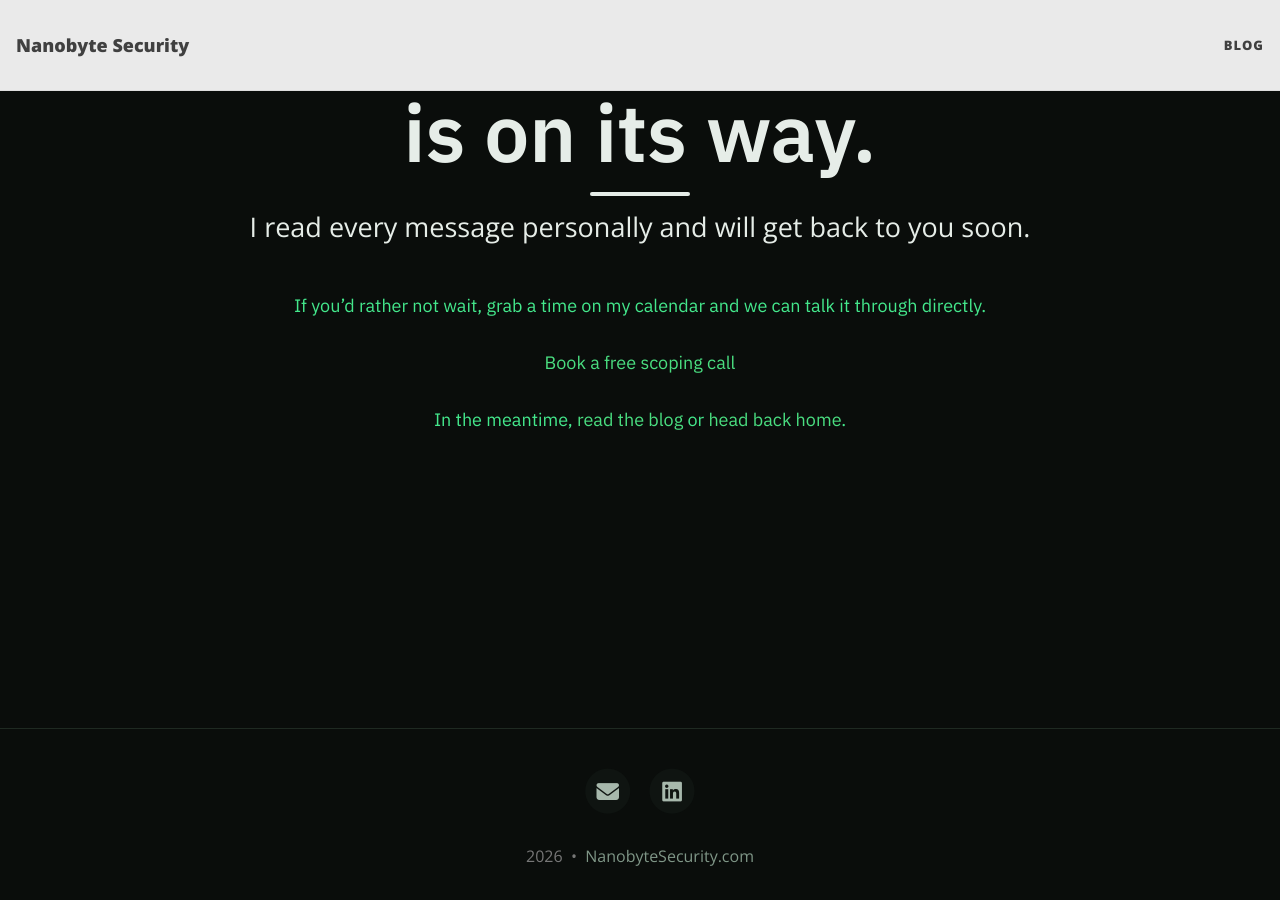
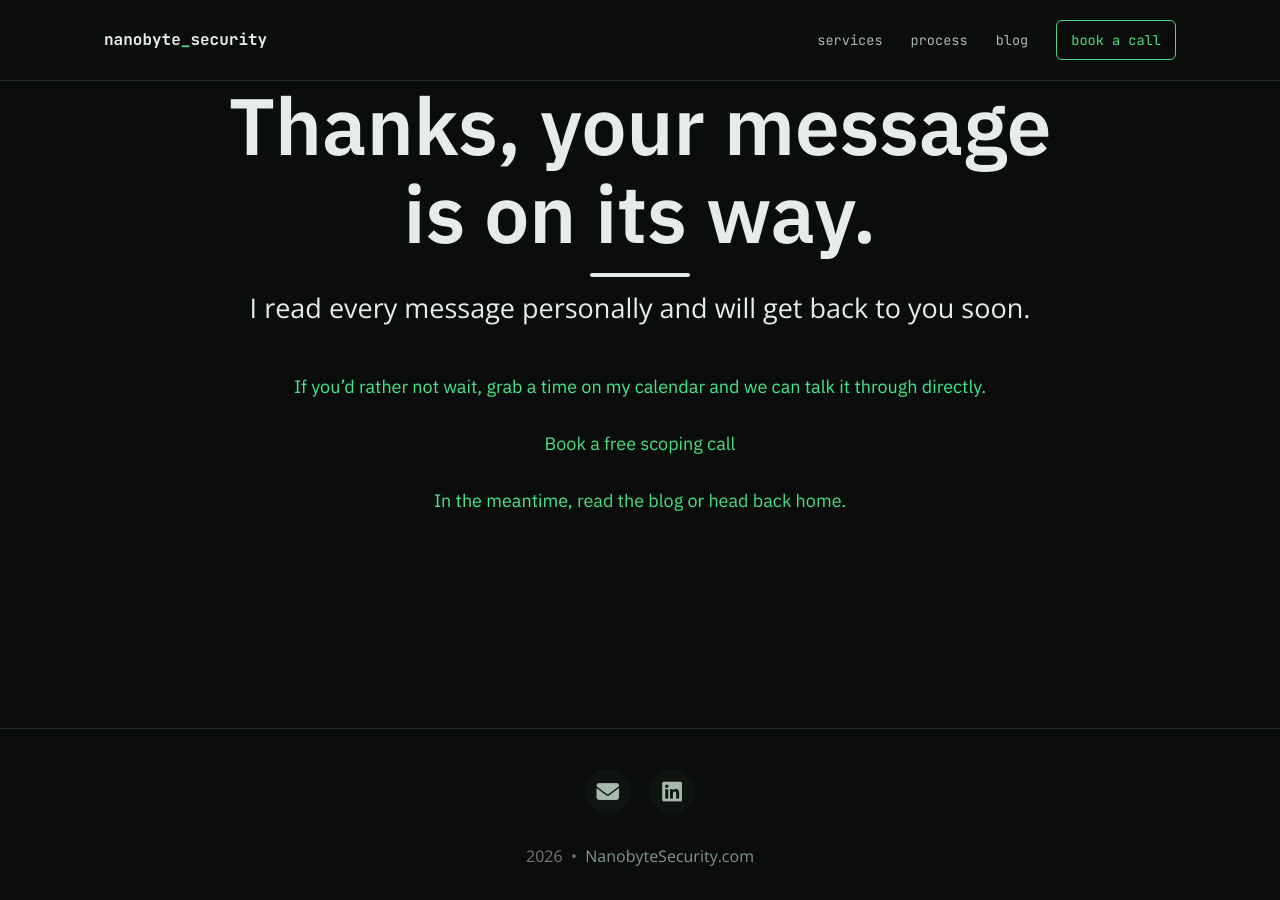
Before and after one commit to nanobyte-security/nanobytesecurity.github.io, a Jekyll site: the page built from thanks.md, in a window 1280 px wide. Built offline with Jekyll 4.4.1, drawn with Linux system fonts in a browser that asks for light colours; our own code applies the rules of GitHub Pages for plain Markdown files.

Commit message:
Update nav.html

```diff
--- a/_includes/nav.html
+++ b/_includes/nav.html
@@ -1,57 +1,124 @@
-<nav class="navbar navbar-expand-xl navbar-light fixed-top navbar-custom {% if page.nav-short %}top-nav-short-permanent{% else %}top-nav-regular{% endif %}">
+<!--
+  Nanobyte Security header — identical to nanobytesecurity.com
+  Save as: _includes/nav.html (replaces Beautiful Jekyll's navbar)
 
-  {%- if site.title-img -%}
-    <a class="navbar-brand navbar-brand-logo" href="{{ '/' | absolute_url }}"><img alt="{{ site.title }} Logo" src="{{ site.title-img | relative_url}}"/></a>
-  {%- elsif site.title -%}
-    <a class="navbar-brand" href="{{ '/' | absolute_url }}">{{ site.title }}</a>
-  {%- endif -%}
+  Self-contained: styles are scoped to #nb-nav with high specificity so
+  Bootstrap / Beautiful Jekyll CSS cannot override them. No other CSS file
+  is needed for the header.
+-->
+<link rel="stylesheet" href="https://fonts.googleapis.com/css2?family=JetBrains+Mono:wght@400;500;700&amp;display=swap">
 
-  <button class="navbar-toggler" type="button" data-toggle="collapse" data-target="#main-navbar" aria-controls="main-navbar" aria-expanded="false" aria-label="Toggle navigation">
-    <span class="navbar-toggler-icon"></span>
-  </button>
+<style>
+  /* Beautiful Jekyll offsets the page for its fixed navbar; this header isn't fixed */
+  body {
+    padding-top: 0 !important;
+    margin-top: 0 !important;
+  }
 
-  <div class="collapse navbar-collapse" id="main-navbar">
-    <ul class="navbar-nav ml-auto">
-      {%- for link in site.navbar-links -%}
-        {%- if link[1].first %}
-          <li class="nav-item dropdown">
-            <a class="nav-link dropdown-toggle" href="#" id="navbarDropdown" role="button" data-toggle="dropdown" aria-haspopup="true" aria-expanded="false">{{ link[0] }}</a>
-            <div class="dropdown-menu dropdown-menu-right" aria-labelledby="navbarDropdown">
-              {%- for childlink in link[1] -%}
-                {%- for linkparts in childlink %}
-                  <a class="dropdown-item" href="{{ linkparts[1] | relative_url }}">{{ linkparts[0] }}</a>
-                {%- endfor -%}
-              {%- endfor %}
-            </div>
-          </li>
-        {% else %}
-          <li class="nav-item">
-            <a class="nav-link" href="{{ link[1] | relative_url }}">{{ link[0] }}</a>
-          </li>
-        {%- endif -%}
-      {%- endfor -%}
-      <li class="nav-item">
-       <a class="nav-link" id="nav-blog-link" href="https://blog.nanobytesecurity.com/" title="Blog">
-         <span id="nav-blog-text">Blog</span>
-       </a>
-     </li>
-      {% if site.post_search %}
-        <li class="nav-item">
-          <a class="nav-link" id="nav-search-link" href="#" title="Search">
-            <span id="nav-search-icon" class="fa fa-search"></span>
-            <span id="nav-search-text">Search</span>
-          </a>
-        </li>
-      {%- endif -%}
-    </ul>
+  .intro-header {
+    margin-top: 0 !important;
+  }
+
+  #nb-nav,
+  #nb-nav * {
+    box-sizing: border-box;
+  }
+
+  #nb-nav {
+    display: block;
+    position: static;
+    width: 100%;
+    margin: 0;
+    padding: 0;
+    background: #0A0D0B;
+    border-bottom: 1px solid #1F2A22;
+    line-height: 1.5;
+    font-family: 'JetBrains Mono', ui-monospace, monospace;
+  }
+
+  #nb-nav .nb-nav-inner {
+    max-width: 1120px;
+    margin: 0 auto;
+    padding: 20px 24px;
+    display: flex;
+    justify-content: space-between;
+    align-items: center;
+    gap: 24px;
+    font-family: 'JetBrains Mono', ui-monospace, monospace;
+  }
+
+  #nb-nav a {
+    text-decoration: none;
+    letter-spacing: normal;
+    text-transform: none;
+    transition: color 0.15s, background 0.15s;
+  }
+
+  #nb-nav .nb-brand {
+    color: #E6EDE8;
+    font-size: 1rem;
+    font-weight: 700;
+  }
+
+  #nb-nav .nb-brand:hover,
+  #nb-nav .nb-brand:focus {
+    color: #E6EDE8;
+  }
+
+  #nb-nav .nb-brand span {
+    color: #4ADE80;
+  }
+
+  #nb-nav .nb-nav-links {
+    display: flex;
+    gap: 28px;
+    align-items: center;
+    margin: 0;
+    padding: 0;
+    font-size: 0.85rem;
+  }
+
+  #nb-nav .nb-nav-links a {
+    color: #A7B8AC;
+    font-weight: 400;
+  }
+
+  #nb-nav .nb-nav-links a:hover,
+  #nb-nav .nb-nav-links a:focus {
+    color: #4ADE80;
+  }
+
+  #nb-nav .nb-nav-links .nb-nav-cta {
+    color: #4ADE80;
+    border: 1px solid #4ADE80;
+    padding: 9px 14px;
+    border-radius: 6px;
+  }
+
+  #nb-nav .nb-nav-links .nb-nav-cta:hover,
+  #nb-nav .nb-nav-links .nb-nav-cta:focus {
+    background: #4ADE80;
+    color: #06140B;
+  }
+
+  @media (max-width: 600px) {
+    #nb-nav .nb-nav-links a:not(.nb-nav-cta) {
+      display: none;
+    }
+  }
+</style>
+
+<header id="nb-nav" class="nb-nav">
+  <div class="nb-nav-inner">
+    <a class="nb-brand" href="https://nanobytesecurity.com/">nanobyte<span>_</span>security</a>
+    <nav class="nb-nav-links">
+      <a href="https://nanobytesecurity.com/#services">services</a>
+      <a href="https://nanobytesecurity.com/#process">process</a>
+      <a href="https://blog.nanobytesecurity.com/">blog</a>
+      <a class="nb-nav-cta" href="https://calendly.com/alex-nanobytesecurity/30min">book a call</a>
+    </nav>
   </div>
+</header>
 
-  {% if site.navbar-extra %}
-    {% for file in site.navbar-extra %}
-      {% include {{ file }} %}
-    {% endfor %}
-  {% endif %}
-
-</nav>
-
-{% include search.html %}
+<!-- Hidden stand-in so Beautiful Jekyll's script finds a ".navbar" and doesn't throw errors -->
+<div class="navbar" style="display: none;" aria-hidden="true"></div>
```
